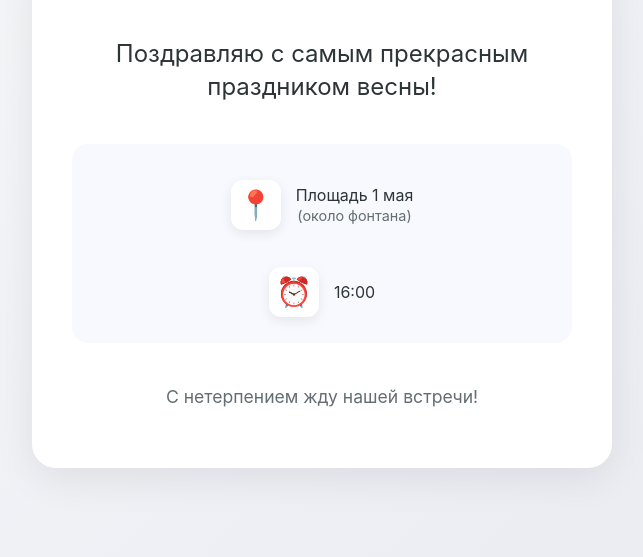
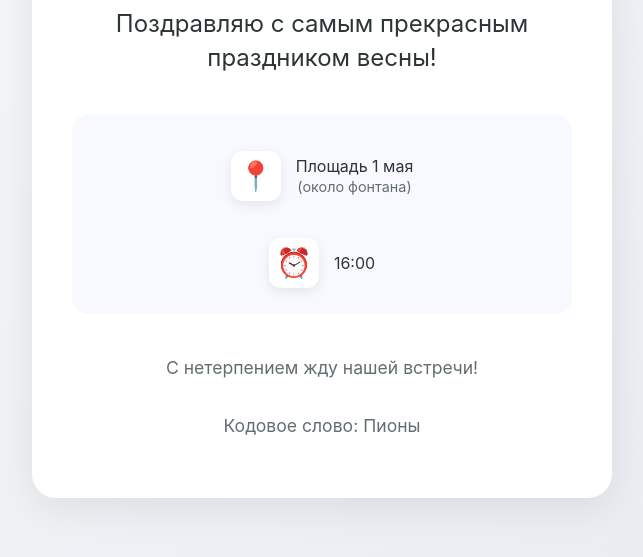
Before and after one commit to Matvey-python/Matvey-python.github.io, a plain HTML site: page index.html in a window 1280 px wide. Shown: the part 267-824 px from the top of the page, without its empty margins (318-961 px from the left). Drawn offline with Linux system fonts and the light colour scheme.

Commit message:
Update index.html

```diff
--- a/index.html
+++ b/index.html
@@ -177,6 +177,7 @@
 
                 <p class="additional-text">
                     С нетерпением жду нашей встречи!</p>
+                <p class="additional-text">Кодовое слово: Пионы</p>
             </div>
 
             <div class="confetti"></div>
```
